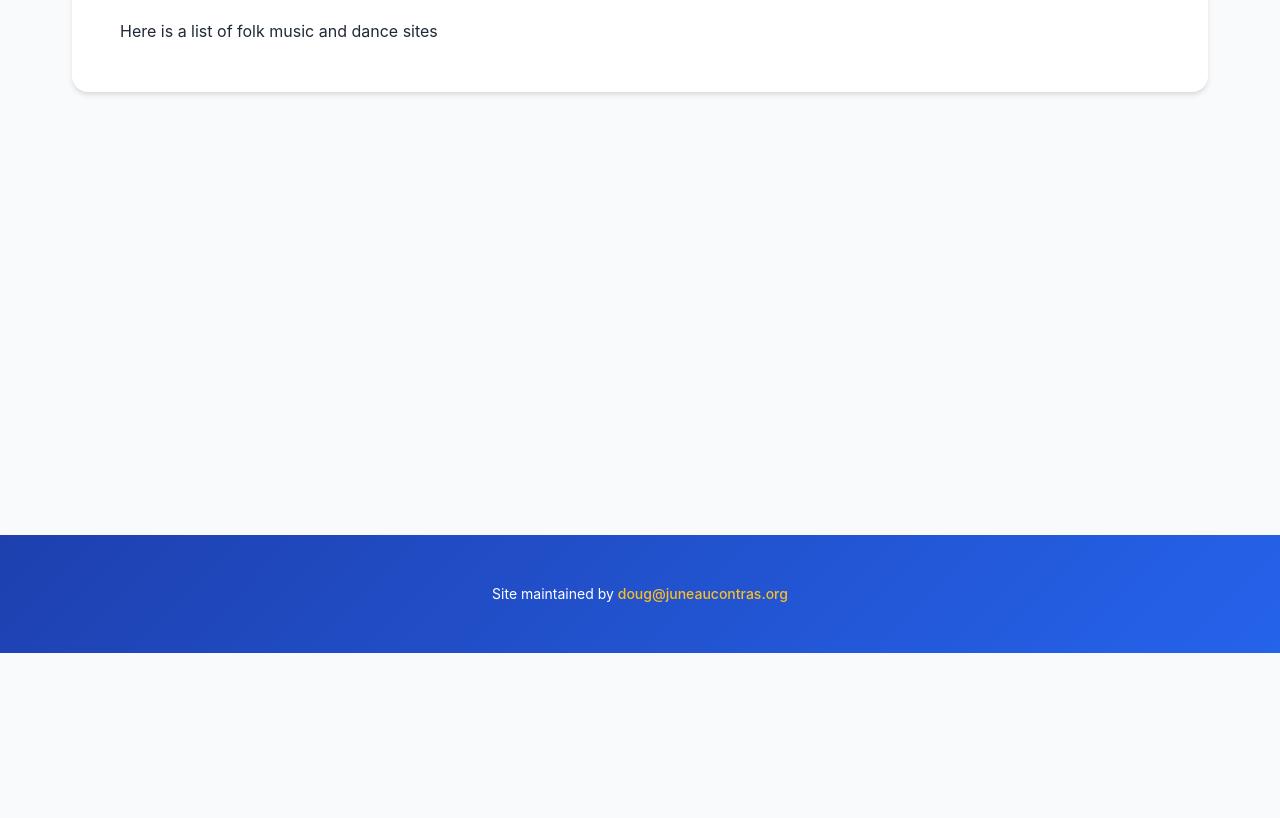
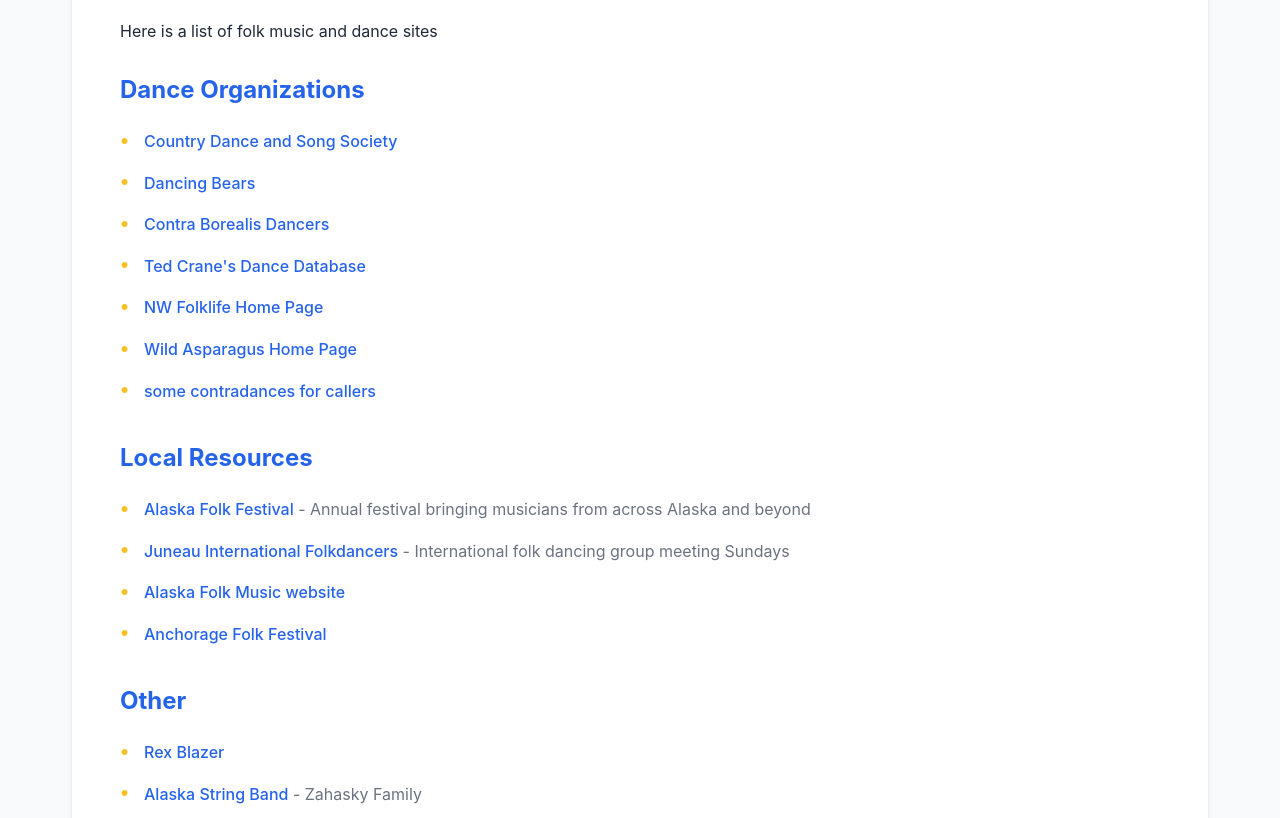
Before and after one commit to rannmann/juneaucontras, an Eleventy site: page src/links.njk in a window 1280 px wide. Shown: the part 260-1078 px from the top of the page. Before the commit the page ends 913 px from the top, so only its background shows below. Built offline with nearby package versions, Linux system fonts and the light colour scheme; Eleventy itself is replaced by a stand-in of ours; files that its build step writes are made by us from their sources.

Commit message:
fix: simplify filters

```diff
--- a/src/links.njk
+++ b/src/links.njk
@@ -9,22 +9,46 @@ title: Other Sites
     <p>Here is a list of folk music and dance sites</p>
 
     <div class="links-list">
-        {% set categories = ["Dance Organizations", "Local Resources", "Other"] %}
-        {% for category in categories %}
-            {% set categoryLinks = collections.links | selectattr("data.category", "equalto", category) | sort(false, false, "data.order") %}
-            {% if categoryLinks.length > 0 %}
-                <h3>{{ category }}</h3>
+        <h3>Dance Organizations</h3>
         <ul>
-                {% for link in categoryLinks %}
+        {% for link in collections.links %}
+            {% if link.data.category == "Dance Organizations" %}
             <li>
                 <a href="{{ link.data.url }}" target="_blank">{{ link.data.title }}</a>
                 {% if link.data.description %}
                 - {{ link.data.description }}
                 {% endif %}
             </li>
+            {% endif %}
         {% endfor %}
         </ul>
+
+        <h3>Local Resources</h3>
+        <ul>
+        {% for link in collections.links %}
+            {% if link.data.category == "Local Resources" %}
+            <li>
+                <a href="{{ link.data.url }}" target="_blank">{{ link.data.title }}</a>
+                {% if link.data.description %}
+                - {{ link.data.description }}
+                {% endif %}
+            </li>
             {% endif %}
         {% endfor %}
+        </ul>
+
+        <h3>Other</h3>
+        <ul>
+        {% for link in collections.links %}
+            {% if link.data.category == "Other" %}
+            <li>
+                <a href="{{ link.data.url }}" target="_blank">{{ link.data.title }}</a>
+                {% if link.data.description %}
+                - {{ link.data.description }}
+                {% endif %}
+            </li>
+            {% endif %}
+        {% endfor %}
+        </ul>
     </div>
 </div>
```
Lines whose indentation alone changed are shown as unchanged.
